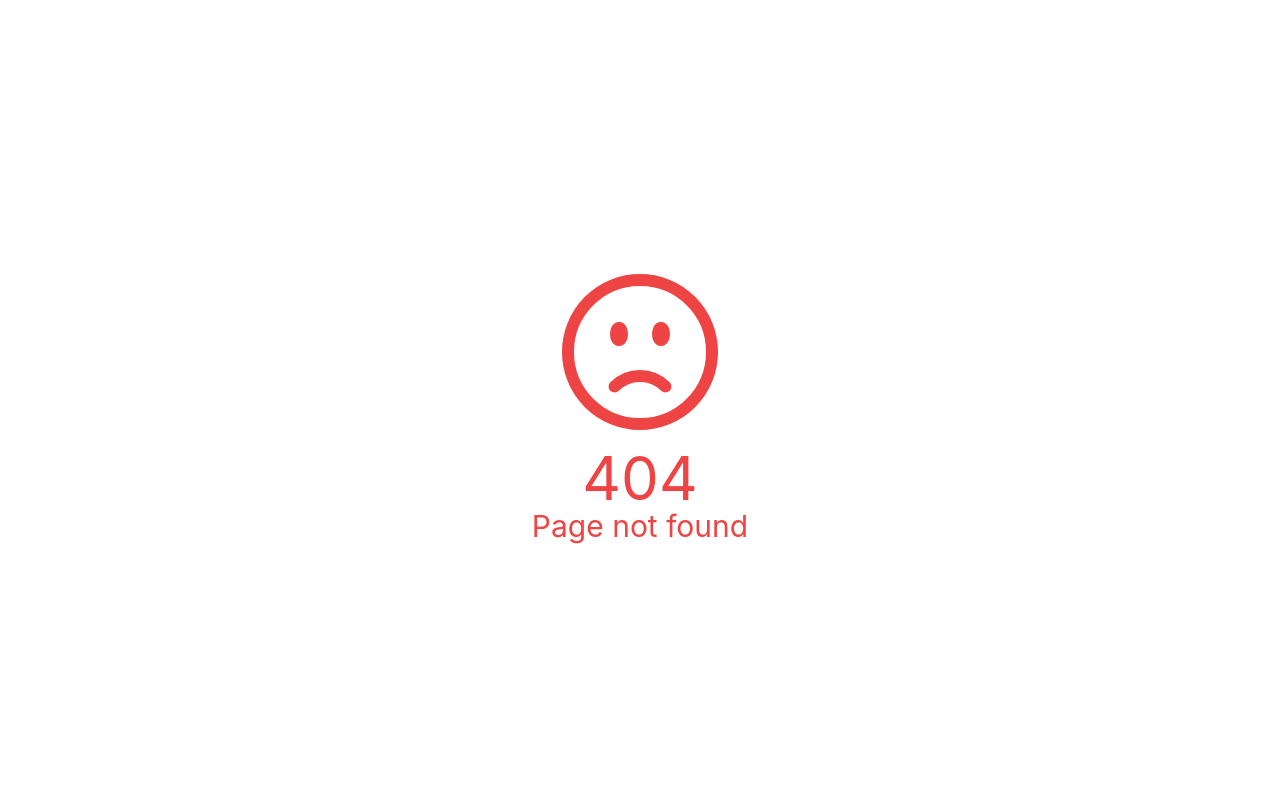
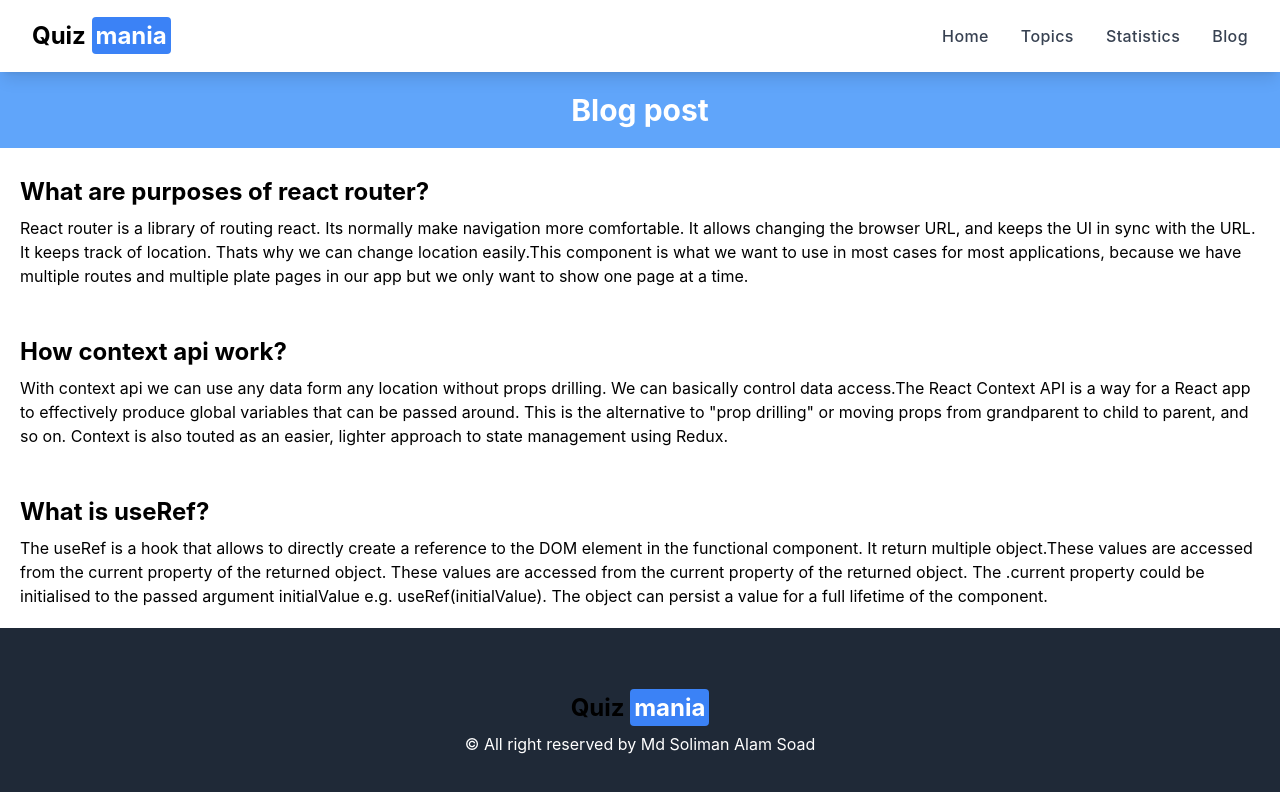
Before and after one commit to Soliman-soad/quiz-mania-main, a React (Create React App) app: page /blog in a window 1280 px wide. Before the commit this address had no page. Shown: the top 792 px of the page. Built offline with nearby package versions, Linux system fonts and the light colour scheme.

Commit message:
blog section add

```diff
--- a/src/App.js
+++ b/src/App.js
@@ -2,6 +2,7 @@ import { createBrowserRouter, RouterProvider } from 'react-router-dom';
 import { ToastContainer } from 'react-toastify';
 import 'react-toastify/dist/ReactToastify.css';
 import './App.css';
+import Blog from './components/Blog/Blog';
 import ErrorPage from './components/ErrorPage/ErrorPage';
 import Header from './components/Header/Header';
 import Quiz from './components/Quiz/Quiz';
@@ -34,6 +35,10 @@ const router = createBrowserRouter([
         path:'statistics',
         loader: () => fetch('https://openapi.programming-hero.com/api/quiz'),
         element:<Statistics/>
+      },
+      {
+        path:'blog',
+        element:<Blog/>
       }
     ]
   }
--- /dev/null
+++ b/src/components/Blog/Blog.jsx
@@ -0,0 +1,25 @@
+import React from 'react';
+
+const Blog = () => {
+    return (
+        <div>
+            <h1 className='p-5 text-3xl text-center font-bold bg-blue-400  text-white'>Blog post</h1>
+            <div className='p-5'>
+                <h1 className='my-2 text-2xl font-bold'>What are purposes of react router?</h1>
+                <p>React router is a library of routing react. Its normally make navigation more comfortable. It allows changing the browser URL, and keeps the UI in sync with the URL. It keeps track of location. Thats why we can change location easily.This component is what we want to use in most cases for most applications, because we have multiple routes and multiple plate pages in our app but we only want to show one page at a time.</p>
+            </div>
+            <div className='p-5'>
+                <h1 className='my-2 text-2xl font-bold'>How context api work?</h1>
+                <p>With context api we can use any data form any location without props drilling. We can basically control data access.The React Context API is a way for a React app to effectively produce global variables that can be passed around. This is the alternative to "prop drilling" or moving props from grandparent to child to parent, and so on. Context is also touted as an easier, lighter approach to state management using Redux.
+ </p>
+
+            </div>
+            <div className='p-5'>
+            <h1 className='my-2 text-2xl font-bold'>What is useRef?</h1>
+            <p>The useRef is a hook that allows to directly create a reference to the DOM element in the functional component. It return multiple object.These values are accessed from the current property of the returned object. These values are accessed from the current property of the returned object. The .current property could be initialised to the passed argument initialValue e.g. useRef(initialValue). The object can persist a value for a full lifetime of the component.</p>
+        </div>
+        </div>
+    );
+};
+
+export default Blog;
```
